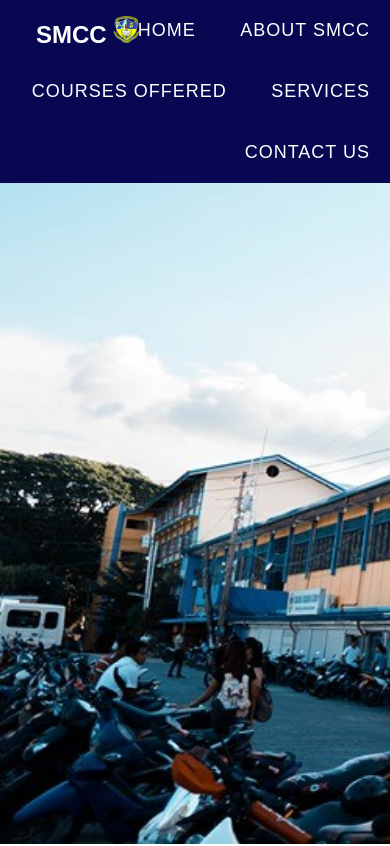
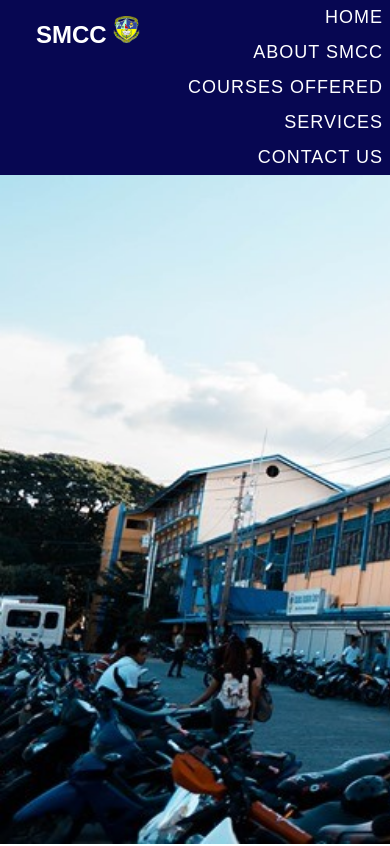
Before and after one commit to MichiNowa/HTML-SMCC, a plain HTML site: page index.html in a window 390 px wide. Shown: the top 846 px of the page. Drawn offline with Linux system fonts and the light colour scheme.

Commit message:
Update style.css

```diff
--- a/style.css
+++ b/style.css
@@ -1,4 +1,5 @@
-html,body {
+html,
+body {
     margin: 0;
     padding: 0;
     width: 100%;
@@ -19,7 +20,8 @@ header {
 }
 
 .content {
-    width: 100%;
+    width: 90%;
+    max-width: 1200px;
     margin: 4em auto;
     font-size: 20px;
     line-height: 30px;
@@ -51,17 +53,39 @@ nav ul {
     transition: 1;
 }
 
-
 nav ul li {
     display: inline-block;
     padding: 20px;
 }
 
-nav ul li a{
+nav ul li a {
     text-decoration: none;
     color: white;
     font-size: 18px;
-    font-family: sans-serif;
     text-transform: uppercase;
     letter-spacing: 1px;
 }
+
+/* Media query for smaller screens */
+@media only screen and (max-width: 1000px) {
+    nav {
+        position: relative;
+        width: 100%;
+        background-color: rgb(7, 7, 82);
+    }
+
+    .logo {
+        position: relative;
+        float: left;
+        margin: 16px 36px;
+        color: white;
+        font-weight: bold;
+        font-size: 24px;
+    }
+
+    nav ul li {
+        display: block;
+        padding: 7px;
+        text-align:end;
+    }
+}
```
